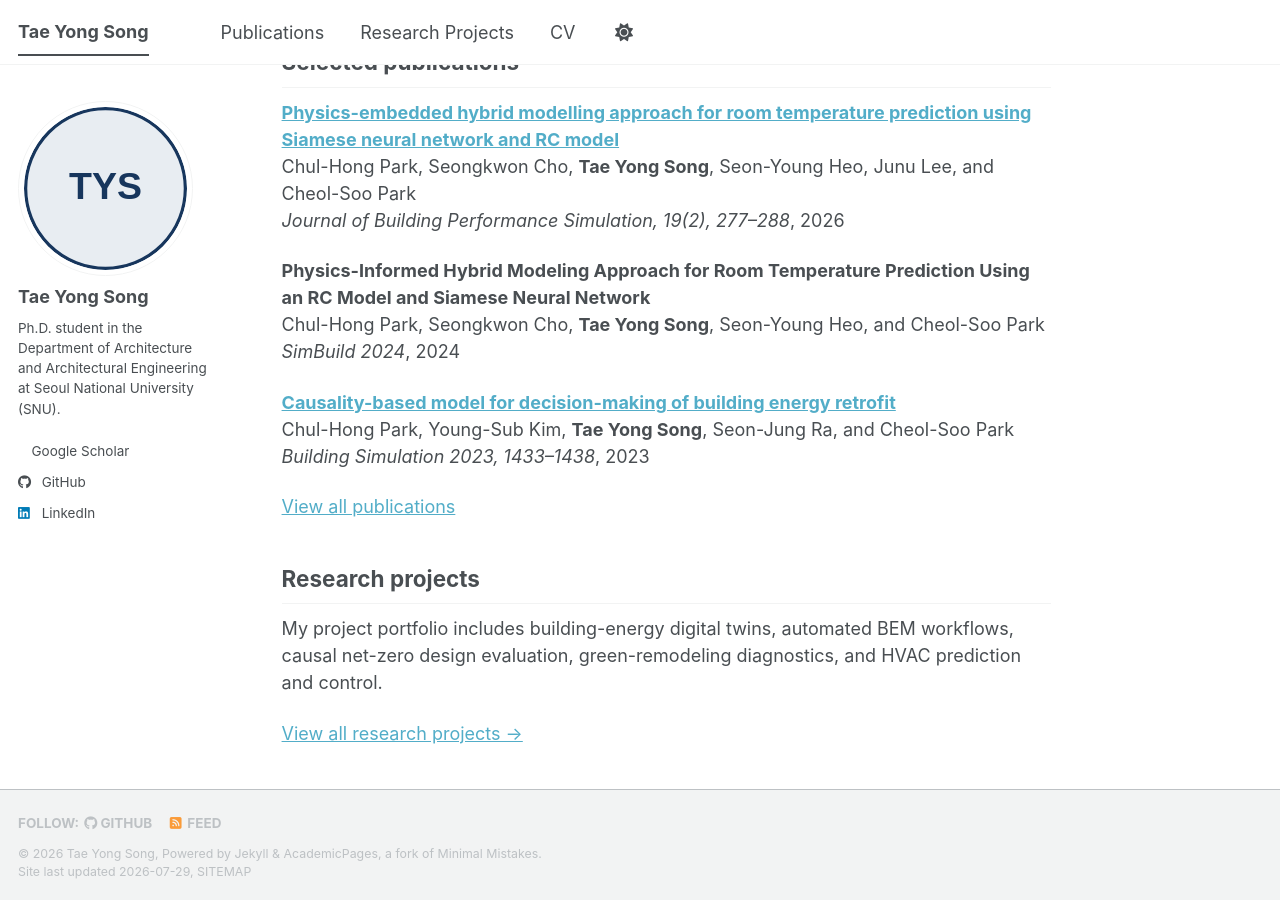
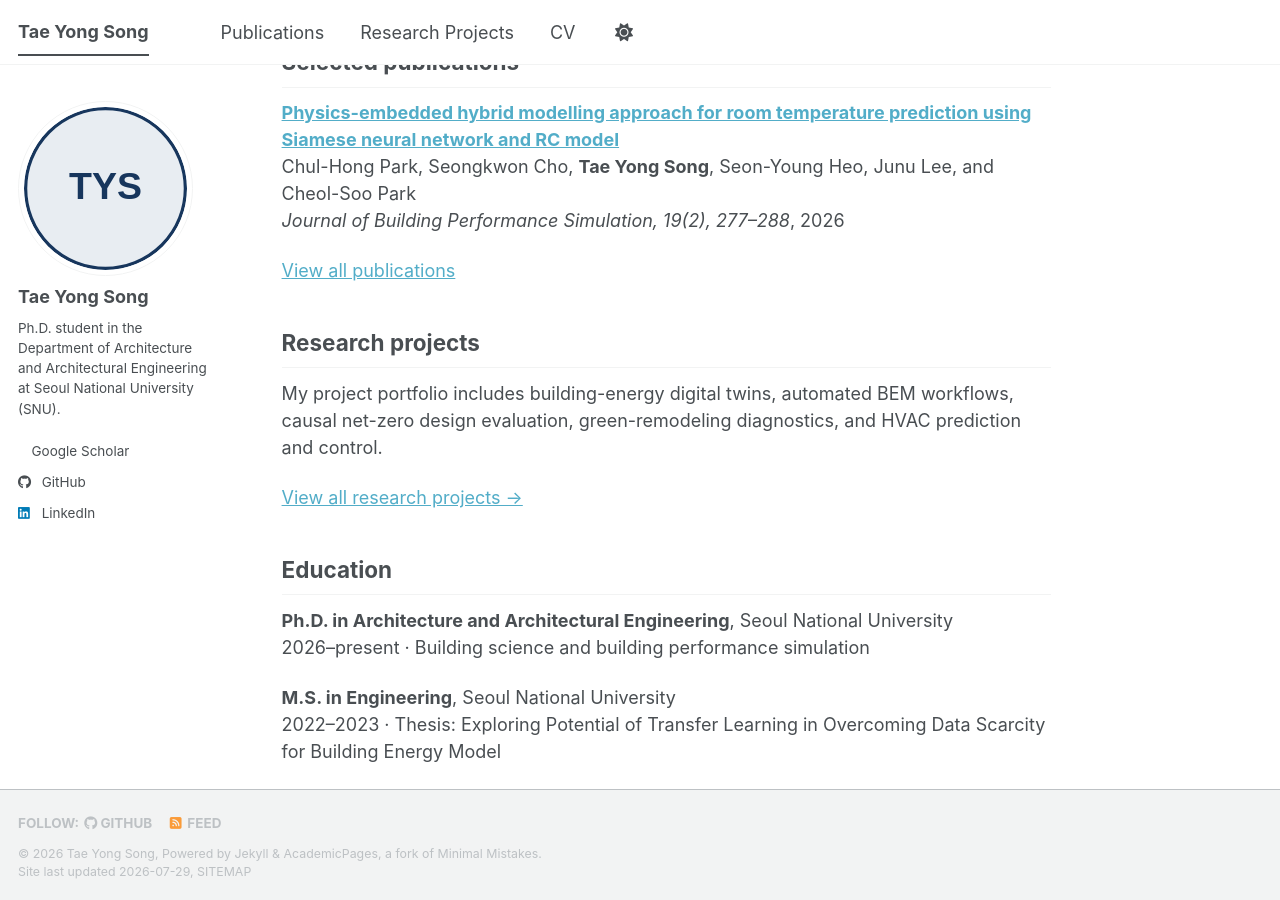
Before and after one commit to taeyong-song/taeyong-song.github.io, a Jekyll site: the page built from _pages/about.md, in a window 1280 px wide and 900 px high, scrolled down 752 px. Built offline with Jekyll 4.4.1, drawn with Linux system fonts in a browser that asks for light colours; a style sheet for code colours, icons or effects is not loaded.

Commit message:
Link conference papers to Google Scholar

```diff
--- a/_data/profile.yml
+++ b/_data/profile.yml
@@ -24,6 +24,7 @@
     venue: Journal of Building Performance Simulation, 19(2), 277–288
     year: 2026
     doi: https://doi.org/10.1080/19401493.2025.2542352
+    scholar_url: https://scholar.google.com/citations?view_op=view_citation&hl=ko&user=0S4eAMwAAAAJ&citation_for_view=0S4eAMwAAAAJ:2osOgNQ5qMEC
     selected: true
     category: international_journal
   - title: Physics-Informed Hybrid Modeling Approach for Room Temperature Prediction Using an RC Model and Siamese Neural Network
@@ -32,6 +33,7 @@
     year: 2024
     selected: true
     category: international_conference
+    scholar_url: https://scholar.google.com/citations?view_op=view_citation&hl=ko&user=0S4eAMwAAAAJ&citation_for_view=0S4eAMwAAAAJ:9yKSN-GCB0IC
   - title: Causality-based model for decision-making of building energy retrofit
     authors: Chul-Hong Park, Young-Sub Kim, Tae Yong Song, Seon-Jung Ra, and Cheol-Soo Park
     venue: Building Simulation 2023, 1433–1438
@@ -39,6 +41,7 @@
     doi: https://doi.org/10.26868/25222708.2023.1176
     selected: true
     category: international_conference
+    scholar_url: https://scholar.google.com/citations?view_op=view_citation&hl=ko&user=0S4eAMwAAAAJ&citation_for_view=0S4eAMwAAAAJ:d1gkVwhDpl0C
 
   - title: Limitations of Conventional Artificial Neural Network-Based Surrogate Models for Building Energy Retrofit
     authors: Chul-Hong Park, Young-Sub Kim, Seon-Jung Ra, Tae Yong Song, and Cheol-Soo Park
@@ -46,6 +49,7 @@
     year: 2023
     selected: false
     category: international_conference
+    scholar_url: https://scholar.google.com/citations?view_op=view_citation&hl=ko&user=0S4eAMwAAAAJ&citation_for_view=0S4eAMwAAAAJ:u5HHmVD_uO8C
 
   - title: Curated Intelligence for Visual Inference and Deterministic Logic toward Automatic BEM
     authors: Song, T. Y., Kim, J. H., Lee, S. J., Kim, S. K., Park, H. C., Kim, K. J., and Park, C. S.
@@ -61,6 +65,7 @@
     selected: false
     category: domestic_conference
     award: "★ Outstanding Presentation Award"
+    scholar_url: https://scholar.google.com/citations?view_op=view_citation&hl=ko&user=0S4eAMwAAAAJ&citation_for_view=0S4eAMwAAAAJ:u-x6o8ySG0sC
 
   - title: NODE-GAM을 통한 동적 민감도 분석
     authors: 송태용, 박철홍, 라선중, 김영섭, 박철수
--- a/_pages/about.md
+++ b/_pages/about.md
@@ -26,7 +26,7 @@
 
 ## Selected publications
 
-{% assign selected_publications = profile.publications | where: "selected", true %}
+    {% assign selected_publications = profile.publications | where: "category", "international_journal" %}
 {% for publication in selected_publications %}
 **{% if publication.doi %}[{{ publication.title }}]({{ publication.doi }}){% else %}{{ publication.title }}{% endif %}**
 {{ publication.authors | replace: "Tae Yong Song", "<strong>Tae Yong Song</strong>" }}
--- a/_pages/publications.html
+++ b/_pages/publications.html
@@ -32,8 +32,12 @@
         <div class="publication-record__year">{{ publication.year }}</div>
         <div class="publication-record__body">
           <h3 class="publication-record__title">
-            {% if publication.doi %}
+            {% if publication.scholar_url and publication.category contains "conference" %}
+              <a href="{{ publication.scholar_url }}" target="_blank" rel="noopener">{{ publication.title }}</a>
+            {% elsif publication.doi %}
               <a href="{{ publication.doi }}" target="_blank" rel="noopener">{{ publication.title }}</a>
+            {% elsif publication.scholar_url %}
+              <a href="{{ publication.scholar_url }}" target="_blank" rel="noopener">{{ publication.title }}</a>
             {% else %}
               {{ publication.title }}
             {% endif %}
```
